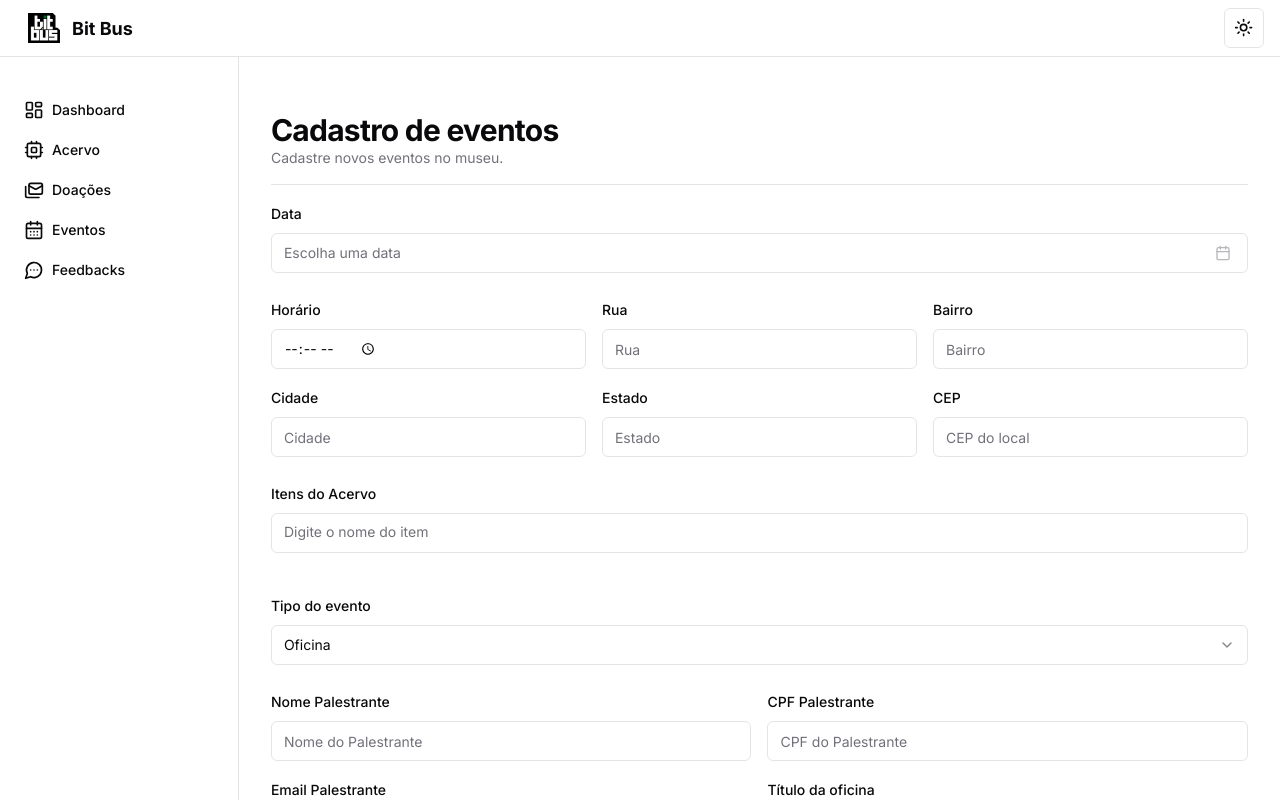
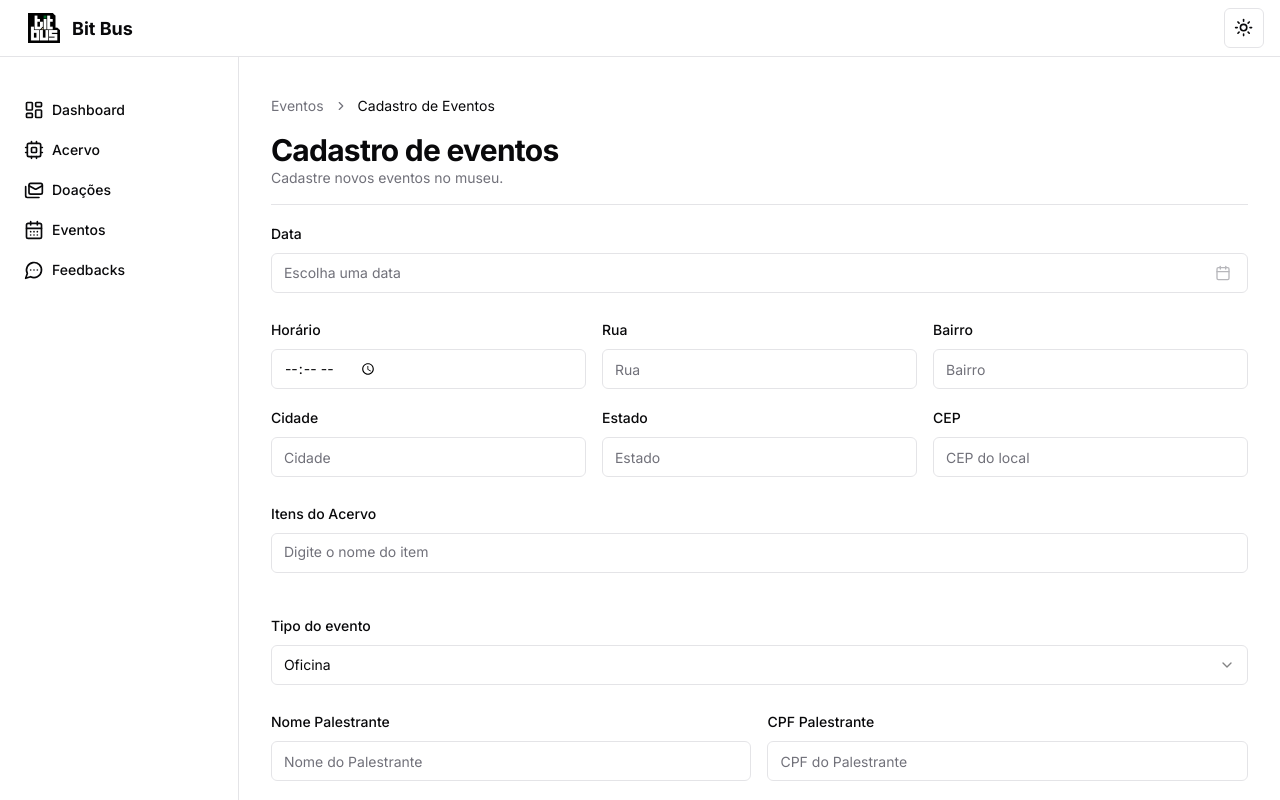
Before and after one commit to matregnago/bit-bus, a Next.js app: page /event/create in a window 1280 px wide. Built offline with nearby package versions, Linux system fonts and the light colour scheme.

Commit message:
feat: breadcrumb

```diff
--- a/app/collection/create/itemForm.tsx
+++ b/app/collection/create/itemForm.tsx
@@ -26,6 +26,16 @@ import { useToast } from "@/components/ui/use-toast";
 import createItem from "../actions/createItem";
 import redirectCollectionPage from "../actions/redirectCollectionPage";
 import { Separator } from "@/components/ui/separator";
+import Link from "next/link";
+
+import {
+  Breadcrumb,
+  BreadcrumbItem,
+  BreadcrumbLink,
+  BreadcrumbList,
+  BreadcrumbPage,
+  BreadcrumbSeparator,
+} from "@/components/ui/breadcrumb";
 
 const formSchema = z.object({
   nome: z
@@ -95,6 +105,17 @@ export default function ItemForm() {
     <div>
       <title>Cadastro de Artefatos</title>
       <div className="flex-1 space-y-4 p-4 pt-6 md:p-8">
+        <Breadcrumb>
+          <BreadcrumbList>
+            <BreadcrumbItem>
+              <BreadcrumbLink href="/collection">Acervo</BreadcrumbLink>
+            </BreadcrumbItem>
+            <BreadcrumbSeparator />
+            <BreadcrumbItem>
+              <BreadcrumbPage>Cadastro de Itens</BreadcrumbPage>
+            </BreadcrumbItem>
+          </BreadcrumbList>
+        </Breadcrumb>
         <div>
           <h1 className="text-3xl font-bold tracking-tight">
             Cadastro de itens
--- a/app/donation/create/donationform.tsx
+++ b/app/donation/create/donationform.tsx
@@ -30,6 +30,16 @@ import createItemDonation from "../actions/createItemDonation";
 import createMoneyDonation from "../actions/createMoneyDonation";
 import redirectDonationPage from "../actions/redirectDonationPage";
 import { Separator } from "@/components/ui/separator";
+import Link from "next/link";
+
+import {
+  Breadcrumb,
+  BreadcrumbItem,
+  BreadcrumbLink,
+  BreadcrumbList,
+  BreadcrumbPage,
+  BreadcrumbSeparator,
+} from "@/components/ui/breadcrumb";
 
 const moneyDonationSchema = z.object({
   nomeDoador: z
@@ -208,6 +218,17 @@ export default function DonationForm() {
   return (
     <div className="flex-1 space-y-4 p-4 pt-6 md:p-8">
       <title>Formulário de Doações</title>
+      <Breadcrumb>
+        <BreadcrumbList>
+          <BreadcrumbItem>
+            <BreadcrumbLink href="/donation">Doações</BreadcrumbLink>
+          </BreadcrumbItem>
+          <BreadcrumbSeparator />
+          <BreadcrumbItem>
+            <BreadcrumbPage>Cadastro de doações</BreadcrumbPage>
+          </BreadcrumbItem>
+        </BreadcrumbList>
+      </Breadcrumb>
       <div>
         <h1 className="text-3xl font-bold tracking-tight">
           Cadastro de doações
--- a/app/event/[id]/page.tsx
+++ b/app/event/[id]/page.tsx
@@ -11,9 +11,19 @@ import {
 } from "@/components/ui/table";
 import { ScrollArea } from "@/components/ui/scroll-area";
 import { dateFormatter } from "@/lib/dateformatter";
-import Link from "next/link";
 import { Button } from "@/components/ui/button";
 import { Icons } from "@/components/icons";
+import { Separator } from "@radix-ui/react-dropdown-menu";
+import Link from "next/link";
+
+import {
+  Breadcrumb,
+  BreadcrumbItem,
+  BreadcrumbLink,
+  BreadcrumbList,
+  BreadcrumbPage,
+  BreadcrumbSeparator,
+} from "@/components/ui/breadcrumb";
 interface OficinaCardProps {
   evento: Oficina;
 }
@@ -41,7 +51,9 @@ const OficinaCard = ({ evento }: OficinaCardProps) => {
   return (
     <div className="">
       <title>{`Detalhes - ${evento.titulo}`}</title>
-      <h1 className="text-3xl font-bold tracking-tight">{evento.titulo}</h1>
+      <h1 className="text-3xl font-bold tracking-tight mb-2">
+        {evento.titulo}
+      </h1>
       <div className="flex items-center gap-4 text-muted-foreground">
         <div className="flex items-center gap-2">
           <CalendarioIcon className="w-4 h-4" />
@@ -60,13 +72,16 @@ const OficinaCard = ({ evento }: OficinaCardProps) => {
         <div className="flex items-center gap-2">
           <LocalIcon className="w-4 h-4" />
           <span>
-            {evento.local.rua}, {evento.local.bairro}
+            {evento.local.rua}, {evento.local.bairro}, {evento.local.cidade}/
+            {evento.local.estado} - {`CEP: ${evento.local.cep}`}
           </span>
         </div>
-        <p className="ml-6">{`CEP: ${evento.local.cep} - ${evento.local.cidade}/${evento.local.estado}`}</p>
       </div>
-      <div className="prose max-w-none">
-        <p>{evento.resumo}</p>
+      <div>
+        <h2 className="text-xl font-bold tracking-tight mt-10">Descrição</h2>
+        <div className="prose max-w-none">
+          <p>{evento.resumo}</p>
+        </div>
       </div>
       <div>
         <h2 className="text-xl font-bold tracking-tight mt-10">Palestrante</h2>
@@ -91,7 +106,7 @@ const VisitaCard = ({ evento }: VisitaCardProps) => {
   return (
     <div className="">
       <title>{`Detalhes - Visita`}</title>
-      <h1 className="text-3xl font-bold tracking-tight">Visita</h1>
+      <h1 className="text-3xl font-bold tracking-tight mb-2">Visita</h1>
       <div className="flex items-center gap-4 text-muted-foreground">
         <div className="flex items-center gap-2">
           <CalendarioIcon className="w-4 h-4" />
@@ -106,10 +121,10 @@ const VisitaCard = ({ evento }: VisitaCardProps) => {
         <div className="flex items-center gap-2">
           <LocalIcon className="w-4 h-4" />
           <span>
-            {evento.local.rua}, {evento.local.bairro}
+            {evento.local.rua}, {evento.local.bairro}, {evento.local.cidade}/
+            {evento.local.estado} - {`CEP: ${evento.local.cep}`}
           </span>
         </div>
-        <p className="ml-6">{`CEP: ${evento.local.cep} - ${evento.local.cidade}/${evento.local.estado}`}</p>
       </div>
       <div>
         <h2 className="text-xl font-bold tracking-tight mt-10">Organizador</h2>
@@ -138,10 +153,18 @@ export default async function Page({ params }: { params: { id: string } }) {
   }
   return (
     <ScrollArea className="h-full">
-      <div className="max-w-4xl mx-auto py-12 px-4 sm:px-6 lg:px-8">
-        <Link href={`/event`}>
-          <Button>Voltar</Button>
-        </Link>
+      <div className="flex-1 space-y-4 p-4 pt-6 md:p-8">
+        <Breadcrumb>
+          <BreadcrumbList>
+            <BreadcrumbItem>
+              <BreadcrumbLink href="/event">Evento</BreadcrumbLink>
+            </BreadcrumbItem>
+            <BreadcrumbSeparator />
+            <BreadcrumbItem>
+              <BreadcrumbPage>Detalhes</BreadcrumbPage>
+            </BreadcrumbItem>
+          </BreadcrumbList>
+        </Breadcrumb>
         {isVisita(evento) ? (
           <VisitaCard evento={evento} />
         ) : (
--- a/app/event/create/eventform.tsx
+++ b/app/event/create/eventform.tsx
@@ -42,6 +42,16 @@ import searchItems from "../actions/searchItensAcervo";
 import CepInput from "@/components/form/CepInput";
 import { Textarea } from "@/components/ui/textarea";
 import { Separator } from "@/components/ui/separator";
+import Link from "next/link";
+
+import {
+  Breadcrumb,
+  BreadcrumbItem,
+  BreadcrumbLink,
+  BreadcrumbList,
+  BreadcrumbPage,
+  BreadcrumbSeparator,
+} from "@/components/ui/breadcrumb";
 
 interface FieldProps {
   field: any;
@@ -367,6 +377,17 @@ export default function EventForm() {
   };
   return (
     <div className="flex-1 space-y-4 p-4 pt-6 md:p-8">
+      <Breadcrumb>
+        <BreadcrumbList>
+          <BreadcrumbItem>
+            <BreadcrumbLink href="/event">Eventos</BreadcrumbLink>
+          </BreadcrumbItem>
+          <BreadcrumbSeparator />
+          <BreadcrumbItem>
+            <BreadcrumbPage>Cadastro de Eventos</BreadcrumbPage>
+          </BreadcrumbItem>
+        </BreadcrumbList>
+      </Breadcrumb>
       <title>Cadastro de eventos</title>
       <div>
         <h1 className="text-3xl font-bold tracking-tight">
--- a/app/layout.tsx
+++ b/app/layout.tsx
@@ -23,7 +23,7 @@ export default function RootLayout({
   return (
     <html lang="en" suppressHydrationWarning>
       <body className={`${inter.className} overflow-hidden`}>
-        <NextTopLoader />
+        <NextTopLoader color="#16a34a" />
         <ThemeProvider
           attribute="class"
           defaultTheme="system"
--- /dev/null
+++ b/components/ui/breadcrumb.tsx
@@ -0,0 +1,115 @@
+import * as React from "react"
+import { Slot } from "@radix-ui/react-slot"
+import { ChevronRight, MoreHorizontal } from "lucide-react"
+
+import { cn } from "@/lib/utils"
+
+const Breadcrumb = React.forwardRef<
+  HTMLElement,
+  React.ComponentPropsWithoutRef<"nav"> & {
+    separator?: React.ReactNode
+  }
+>(({ ...props }, ref) => <nav ref={ref} aria-label="breadcrumb" {...props} />)
+Breadcrumb.displayName = "Breadcrumb"
+
+const BreadcrumbList = React.forwardRef<
+  HTMLOListElement,
+  React.ComponentPropsWithoutRef<"ol">
+>(({ className, ...props }, ref) => (
+  <ol
+    ref={ref}
+    className={cn(
+      "flex flex-wrap items-center gap-1.5 break-words text-sm text-muted-foreground sm:gap-2.5",
+      className
+    )}
+    {...props}
+  />
+))
+BreadcrumbList.displayName = "BreadcrumbList"
+
+const BreadcrumbItem = React.forwardRef<
+  HTMLLIElement,
+  React.ComponentPropsWithoutRef<"li">
+>(({ className, ...props }, ref) => (
+  <li
+    ref={ref}
+    className={cn("inline-flex items-center gap-1.5", className)}
+    {...props}
+  />
+))
+BreadcrumbItem.displayName = "BreadcrumbItem"
+
+const BreadcrumbLink = React.forwardRef<
+  HTMLAnchorElement,
+  React.ComponentPropsWithoutRef<"a"> & {
+    asChild?: boolean
+  }
+>(({ asChild, className, ...props }, ref) => {
+  const Comp = asChild ? Slot : "a"
+
+  return (
+    <Comp
+      ref={ref}
+      className={cn("transition-colors hover:text-foreground", className)}
+      {...props}
+    />
+  )
+})
+BreadcrumbLink.displayName = "BreadcrumbLink"
+
+const BreadcrumbPage = React.forwardRef<
+  HTMLSpanElement,
+  React.ComponentPropsWithoutRef<"span">
+>(({ className, ...props }, ref) => (
+  <span
+    ref={ref}
+    role="link"
+    aria-disabled="true"
+    aria-current="page"
+    className={cn("font-normal text-foreground", className)}
+    {...props}
+  />
+))
+BreadcrumbPage.displayName = "BreadcrumbPage"
+
+const BreadcrumbSeparator = ({
+  children,
+  className,
+  ...props
+}: React.ComponentProps<"li">) => (
+  <li
+    role="presentation"
+    aria-hidden="true"
+    className={cn("[&>svg]:size-3.5", className)}
+    {...props}
+  >
+    {children ?? <ChevronRight />}
+  </li>
+)
+BreadcrumbSeparator.displayName = "BreadcrumbSeparator"
+
+const BreadcrumbEllipsis = ({
+  className,
+  ...props
+}: React.ComponentProps<"span">) => (
+  <span
+    role="presentation"
+    aria-hidden="true"
+    className={cn("flex h-9 w-9 items-center justify-center", className)}
+    {...props}
+  >
+    <MoreHorizontal className="h-4 w-4" />
+    <span className="sr-only">More</span>
+  </span>
+)
+BreadcrumbEllipsis.displayName = "BreadcrumbElipssis"
+
+export {
+  Breadcrumb,
+  BreadcrumbList,
+  BreadcrumbItem,
+  BreadcrumbLink,
+  BreadcrumbPage,
+  BreadcrumbSeparator,
+  BreadcrumbEllipsis,
+}
--- a/package.json
+++ b/package.json
@@ -20,7 +20,7 @@
     "@radix-ui/react-scroll-area": "^1.0.5",
     "@radix-ui/react-select": "^2.0.0",
     "@radix-ui/react-separator": "^1.0.3",
-    "@radix-ui/react-slot": "^1.0.2",
+    "@radix-ui/react-slot": "^1.1.0",
     "@radix-ui/react-switch": "^1.0.3",
     "@radix-ui/react-tabs": "^1.0.4",
     "@radix-ui/react-toast": "^1.1.5",
```
Also changed, not shown: app/event/eventslist.tsx (+16 -20 lines), 1 other file (tests, documents, lock files or other folders).
